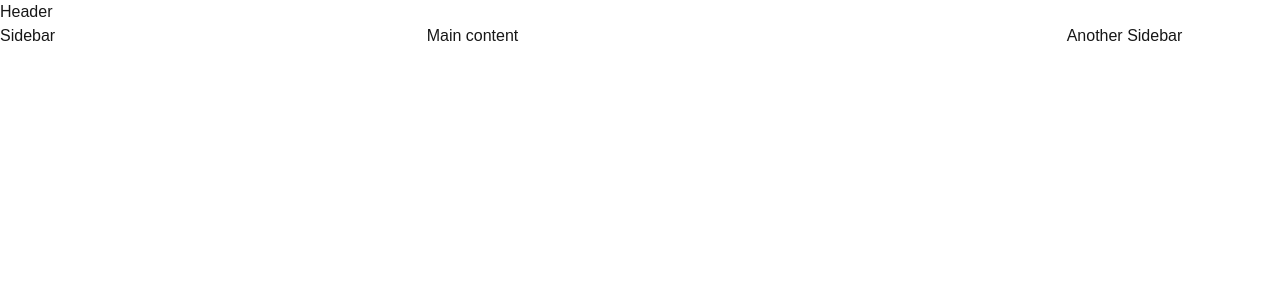
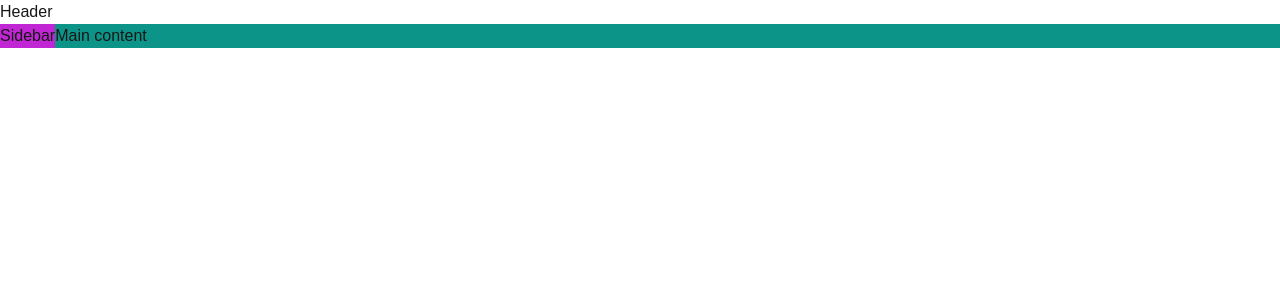
Before and after one commit to Nathan-Mwai/Learning-tailwind, a Next.js app: page / in a window 1280 px wide. Shown: the top 300 px of the page. Built offline with nearby package versions, Linux system fonts and the light colour scheme; a web font is replaced by a local one.

Commit message:
Moving on to flex wrap

```diff
--- a/src/app/page.tsx
+++ b/src/app/page.tsx
@@ -39,10 +39,9 @@ export default function Home() {
       {/* Flexing starts here */}
       <div className="Parent">
         <div>Header</div>
-        <div className="flex">
-          <div className="basis-4/12">Sidebar</div>
-          <div className="basis-6/12">Main content</div>
-          <div className="basis-2/12">Another Sidebar</div>
+        <div className="flex flex-col md:flex-row">
+          <div className="md:w-32 bg-fuchsia-600">Sidebar</div>
+          <div className="w-full bg-teal-600">Main content</div>
         </div>
       </div>
     </div>
```
